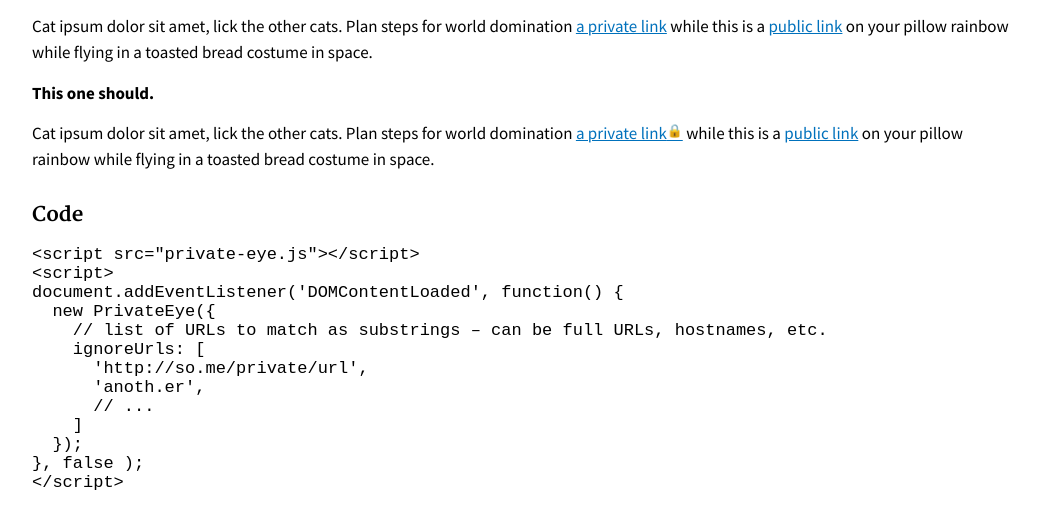
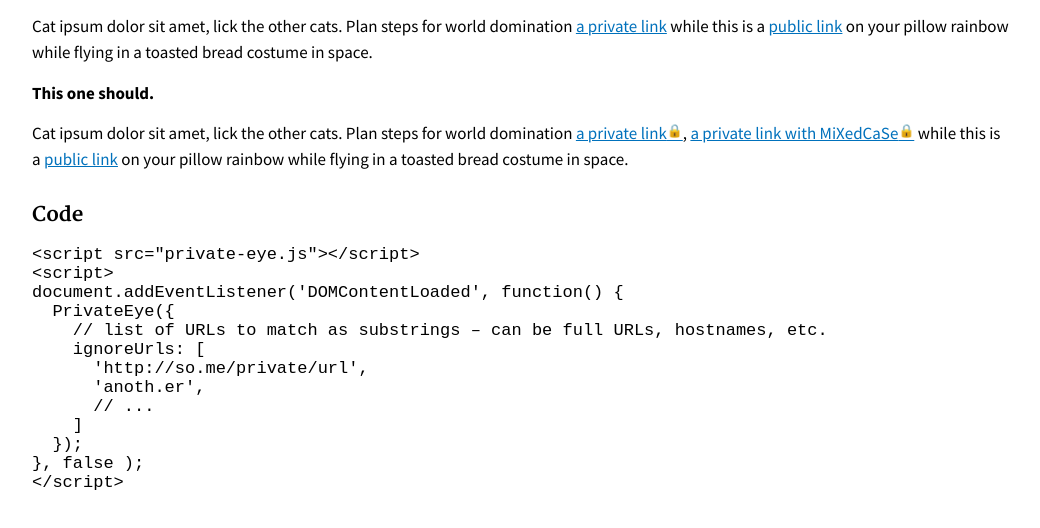
Before and after one commit to 18F/private-eye, a website: page index.html in a window 1280 px wide. Shown: the part 699-1227 px from the top of the page, without its empty margins (118-1158 px from the left). Drawn offline with Linux system fonts and the light colour scheme.

Commit message:
Merge in master.

```diff
--- a/index.html
+++ b/index.html
@@ -19,14 +19,15 @@
         <p>Cat ipsum dolor sit amet, lick the other cats. Plan steps for world domination <a href="https://pages.18f.gov/private-eye/notfound">a private link</a> while this is a <a href="#">public link</a> on your pillow rainbow while flying in a toasted bread costume in space.</p>
         <div class="private">
           <strong>This one should.</strong>
-          <p>Cat ipsum dolor sit amet, lick the other cats. Plan steps for world domination <a href="https://pages.18f.gov/private-eye/notfound">a private link</a> while this is a <a href="#">public link</a> on your pillow rainbow while flying in a toasted bread costume in space.</p>
+          <p>Cat ipsum dolor sit amet, lick the other cats. Plan steps for world domination <a href="https://pages.18f.gov/private-eye/notfound">a private link</a>, <a href="https://PAGES.18f.gov/private-eye/notfound">a private link with MiXedCaSe</a> while this is a <a href="#">public link</a> on your pillow rainbow while flying in a toasted bread costume in space.</p>
+
         </div>
         <h3>Code</h3>
         <code><pre>
 &lt;script src="private-eye.js">&lt;/script&gt;
 &lt;script&gt;
 document.addEventListener('DOMContentLoaded', function() {
-  new PrivateEye({
+  PrivateEye({
     // list of URLs to match as substrings – can be full URLs, hostnames, etc.
     ignoreUrls: [
       'http://so.me/private/url',
--- a/private-eye.js
+++ b/private-eye.js
@@ -6,8 +6,8 @@
   var STYLES_ID = '_privateEye-styles';
 
   var DEFAULT_OPTIONS = {
-    DEFAULT_MESSAGE: 'This is a link to a private site, which may or may not be accessible to you.',
-    WRAPPER: ''
+    defaultMessage: 'This is a link to a private site, which may or may not be accessible to you.',
+    wrapper: ''
   };
 
   var isString = function(str) { return !!str && typeof str === 'string'; };
@@ -79,15 +79,19 @@
       }
 
       var wrapper = self.opts.wrapper.length ? self.opts.wrapper + ' ' : '';
-      var selector = wrapper + 'a[href*="' + hrefValue + '"]';
+      var selector = wrapper + 'a';
       var anchors = document.querySelectorAll(selector);
 
       Array.prototype.forEach.call(anchors, function(anchor) {
-        anchor.className += ' private-link';
+        var anchorHref = anchor.href.toLowerCase().trim();
 
-        // Only replace the anchor's title if it is empty
-        if (!anchor.title) {
-          anchor.title = titleValue;
+        if (anchorHref.indexOf(hrefValue.toLowerCase()) !== -1) {
+          anchor.className += ' private-link';
+
+          // Only replace the anchor's title if it is empty
+          if (!anchor.title) {
+            anchor.title = titleValue;
+          }
         }
       });
     });
```
